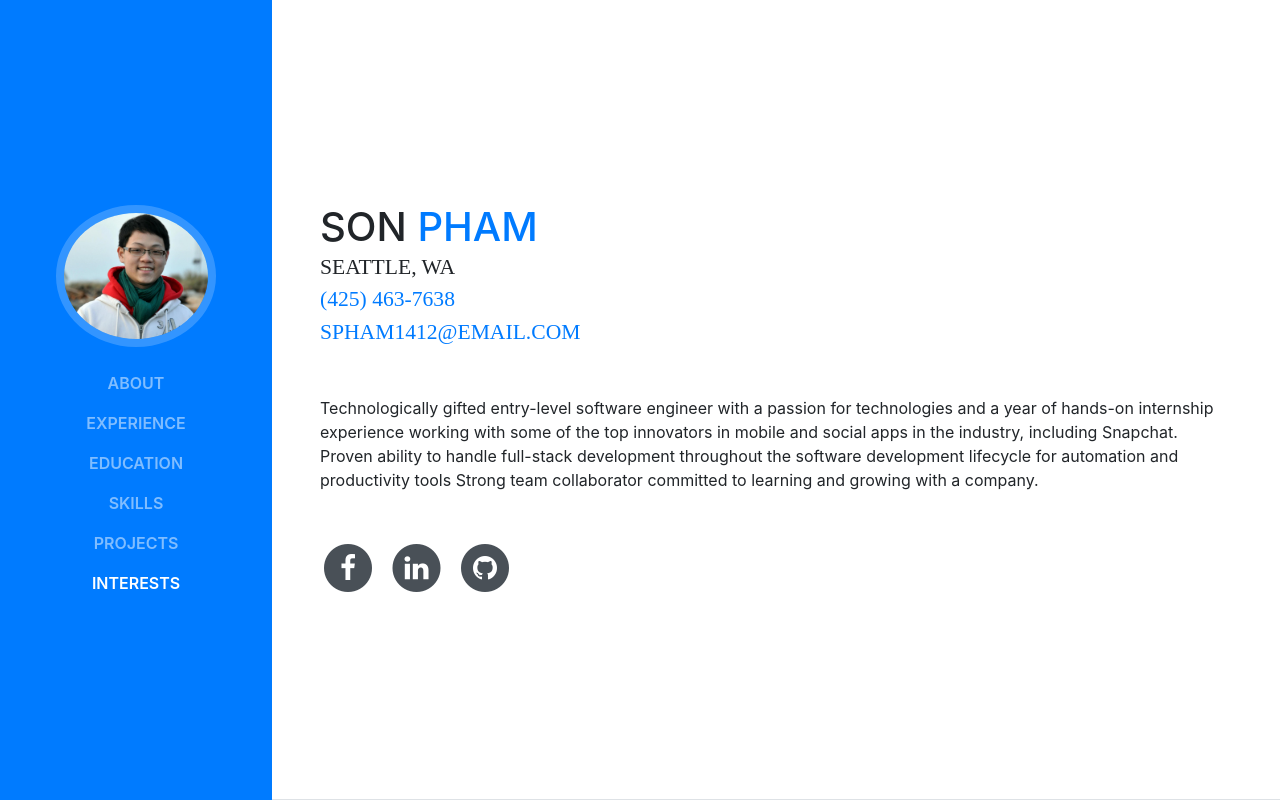
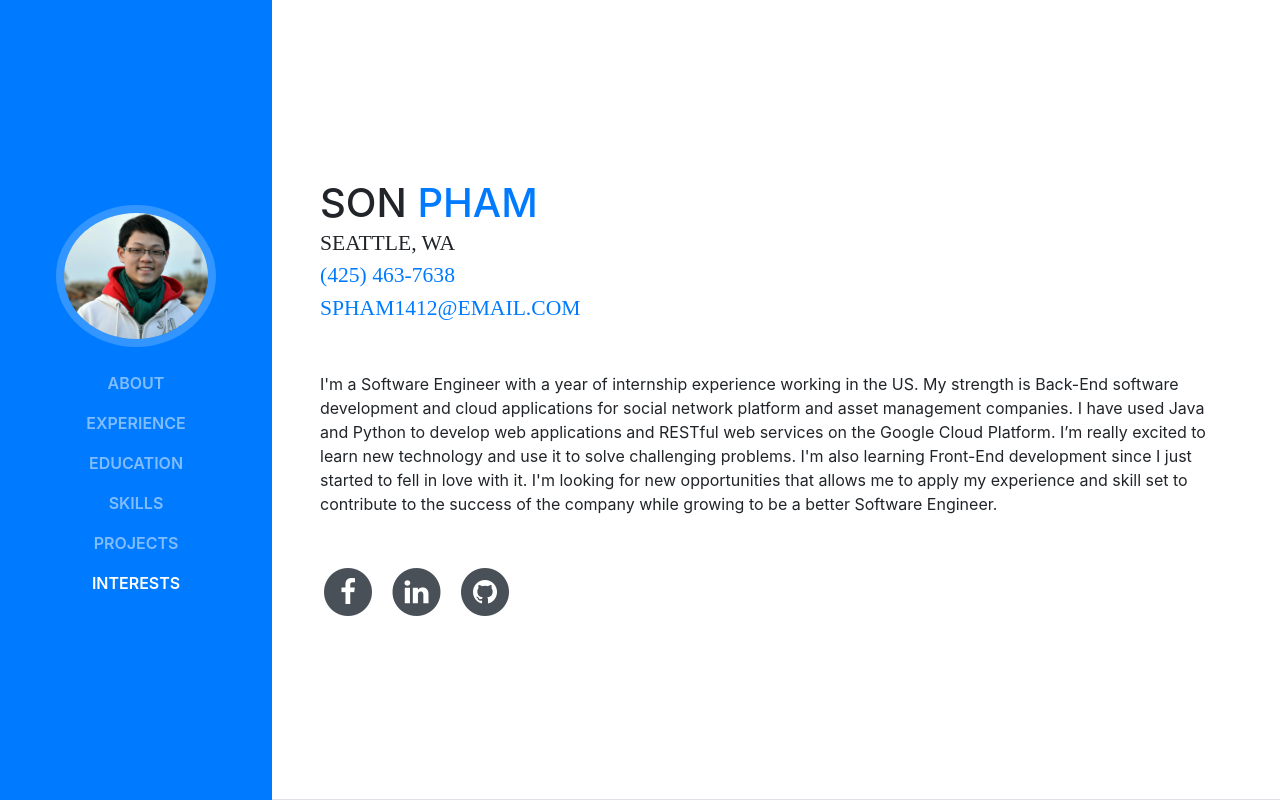
Before and after one commit to spham1412/spham1412.github.io, a website with bundled scripts: page index.html in a window 1280 px wide. Shown: the top 800 px of the page. Built offline with nearby package versions, Linux system fonts and the light colour scheme; a web font is replaced by a local one.

Commit message:
edit intro

```diff
--- a/index.html
+++ b/index.html
@@ -79,11 +79,13 @@
         <a href="mailto:spham1412@email.com">spham1412@email.com</a>
       </div>
       <p class="mb-5">
-        Technologically gifted entry-level software engineer with a passion for technologies and a year of hands-on
-        internship experience working with some of the top innovators in mobile and social apps in the industry,
-        including Snapchat. Proven ability to handle full-stack development throughout the software development
-        lifecycle for automation and productivity tools Strong team collaborator committed to learning and growing with
-        a company.
+        I'm a Software Engineer with a year of internship experience working in the US. My strength is Back-End software
+        development and cloud applications for social network platform and asset management companies. I have used Java
+        and Python to develop web applications and RESTful web services on the Google Cloud Platform. I’m really
+        excited to learn new technology and use it to solve challenging problems. I'm also learning Front-End
+        development since I just started to fell in love with it. I'm looking for new opportunities that allows me to
+        apply my experience and skill set to contribute to the success of the company while growing
+        to be a better Software Engineer.
       </p>
       <ul class="list-inline list-social-icons mb-0">
         <li class="list-inline-item">
@@ -198,7 +200,7 @@
 
       <div class="resume-item d-flex flex-column flex-md-row mb-5">
         <div class="resume-content mr-auto">
-          <h3 class="mb-0"><a href="https://www.cs.mum.edu/mum/" target="_blank">Maharishi Uniersity of Management</a>
+          <h3 class="mb-0"><a href="https://www.cs.mum.edu/mum/" target="_blank">Maharishi University of Management</a>
           </h3>
           <div class="subheading mb-3">Master of Science</div>
           <div>Computer Science</div>
```
